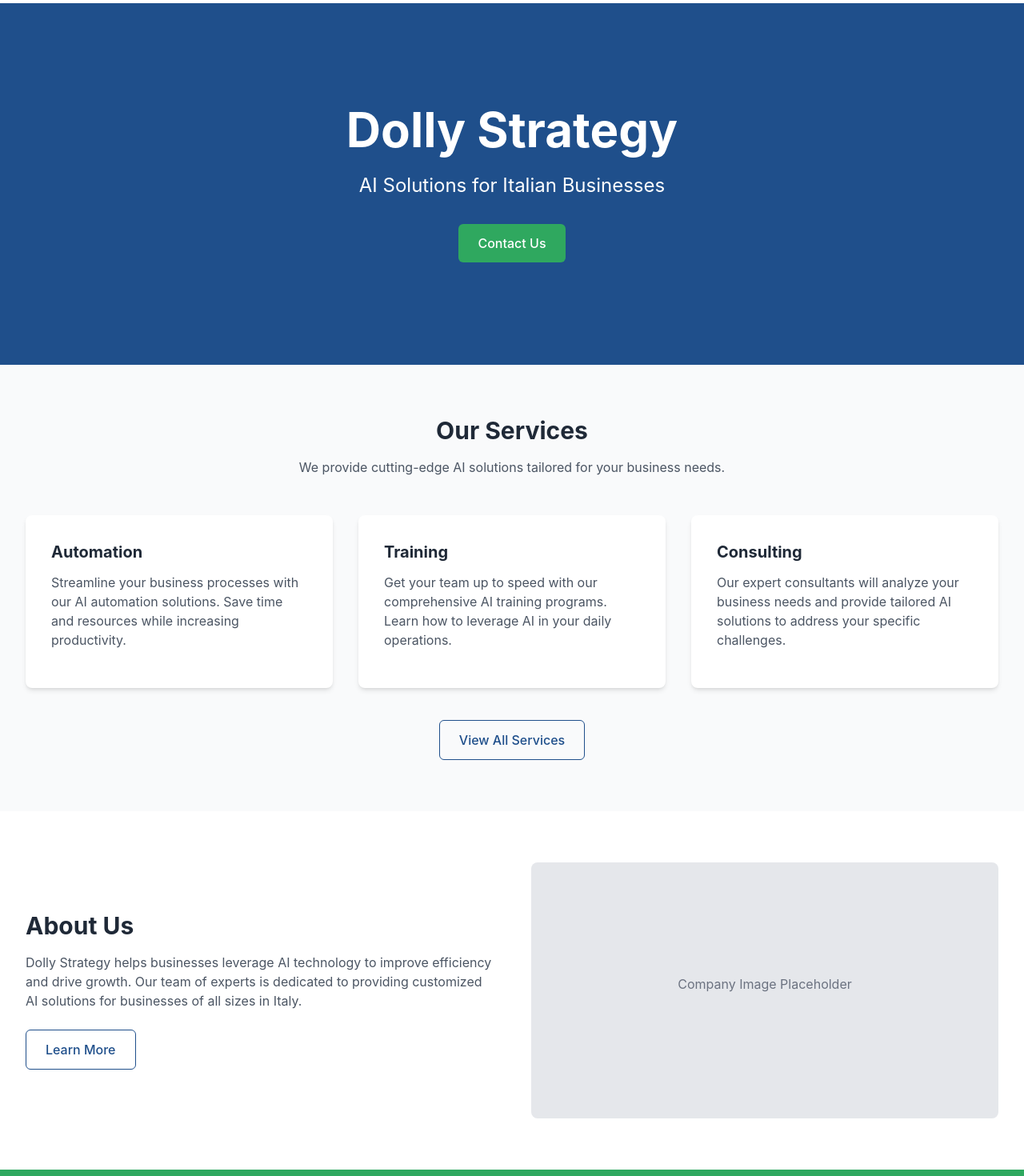
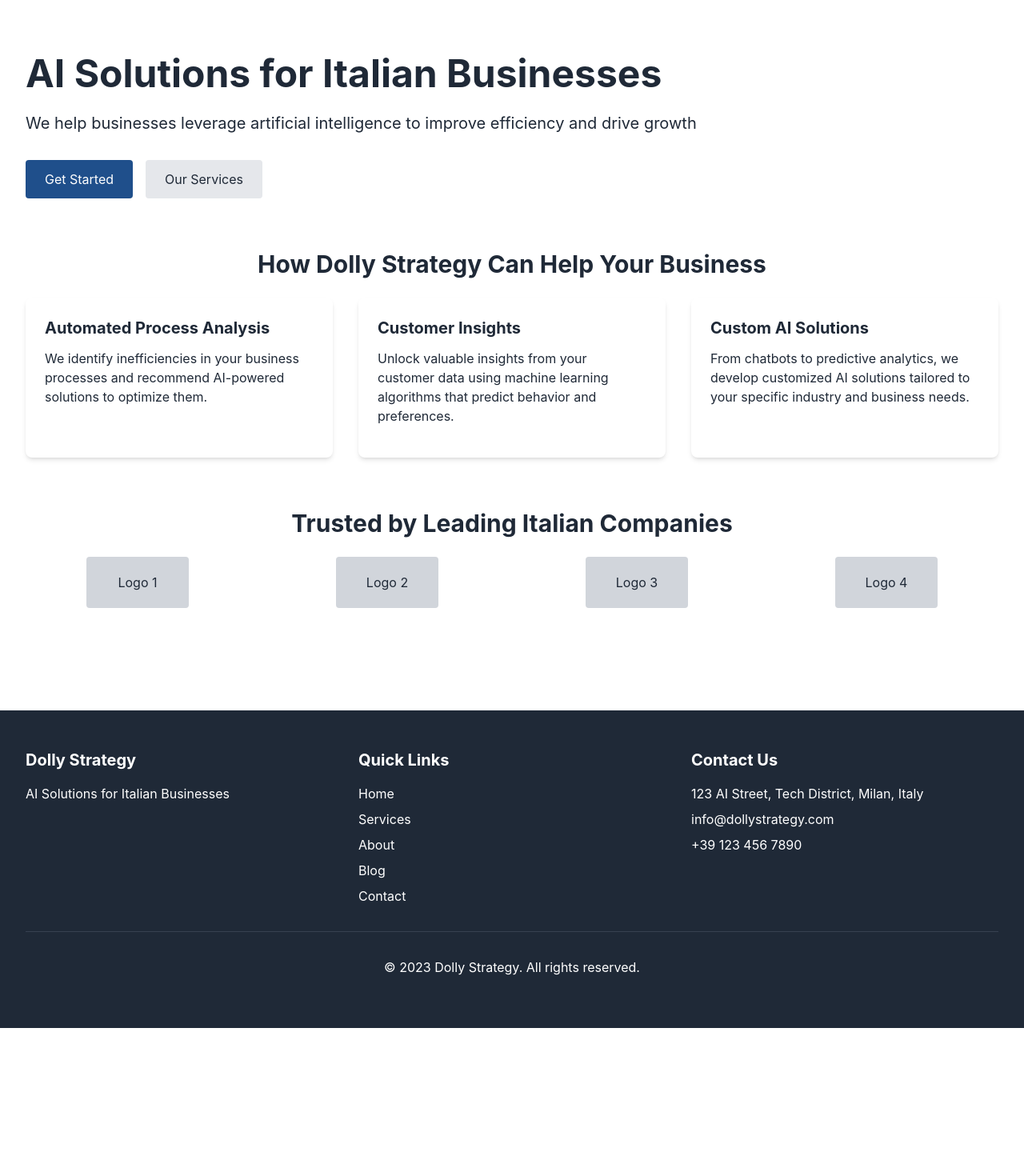
Before and after one commit to GioBordoli/dolly-strategy-website, a Next.js app: page / in a window 1280 px wide. Shown: the part 60-1530 px from the top of the page at 80% size. After the commit the page ends 1345 px from the top, so only its background shows below. Built offline with nearby package versions, Linux system fonts and the light colour scheme.

Commit message:
Fix double header/footer issue when switching languages

```diff
--- a/app/about/page.tsx
+++ b/app/about/page.tsx
@@ -1,8 +1,10 @@
 import Image from 'next/image';
+import EnglishLayout from '../layout-en';
 
 export default function AboutPage() {
   return (
-    <div className="min-h-screen py-16 pt-24">
+    <EnglishLayout>
+      <div className="min-h-screen py-16">
         <div className="container-custom">
           {/* Page Header */}
           <div className="text-center mb-16">
@@ -110,5 +112,6 @@ export default function AboutPage() {
           </div>
         </div>
       </div>
+    </EnglishLayout>
   );
 }
--- a/app/it/page.tsx
+++ b/app/it/page.tsx
@@ -3,97 +3,81 @@ import Link from 'next/link';
 
 export default function HomePageItalian() {
   return (
-    <div className="min-h-screen">
-      {/* Hero Section */}
-      <section className="bg-primary-blue text-white py-24 md:py-32">
-        <div className="container-custom">
-          <div className="max-w-3xl mx-auto text-center">
-            <h1 className="text-4xl md:text-6xl font-bold mb-6">Dolly Strategy</h1>
-            <p className="text-xl md:text-2xl mb-8">Soluzioni AI per le Aziende Italiane</p>
-            <Link href="/it/contact" className="btn btn-primary">
-              Contattaci
-            </Link>
+    <div className="container-custom mx-auto py-16">
+      <section className="mb-16">
+        <h1 className="text-4xl md:text-5xl font-bold mb-6">
+          Soluzioni AI per le Aziende Italiane
+        </h1>
+        <p className="text-xl mb-8">
+          Aiutiamo le aziende a sfruttare l'intelligenza artificiale per migliorare l'efficienza e guidare la crescita
+        </p>
+        <div className="flex flex-col md:flex-row gap-4">
+          <a
+            href="/it/contact"
+            className="bg-primary-blue text-white py-3 px-6 rounded hover:bg-blue-700 transition w-full md:w-auto text-center"
+          >
+            Inizia Ora
+          </a>
+          <a
+            href="/it/services"
+            className="bg-gray-200 text-gray-800 py-3 px-6 rounded hover:bg-gray-300 transition w-full md:w-auto text-center"
+          >
+            I Nostri Servizi
+          </a>
+        </div>
+      </section>
+
+      <section className="mb-16">
+        <h2 className="text-3xl font-bold mb-6 text-center">
+          Come Dolly Strategy Può Aiutare la Tua Azienda
+        </h2>
+        <div className="grid grid-cols-1 md:grid-cols-3 gap-8">
+          <div className="bg-white p-6 rounded-lg shadow-md">
+            <h3 className="text-xl font-bold mb-3">Analisi Automatizzata dei Processi</h3>
+            <p>
+              Identifichiamo le inefficienze nei processi aziendali e raccomandiamo soluzioni basate sull'AI per ottimizzarli.
+            </p>
+          </div>
+          <div className="bg-white p-6 rounded-lg shadow-md">
+            <h3 className="text-xl font-bold mb-3">Approfondimenti sui Clienti</h3>
+            <p>
+              Sblocca preziose informazioni dai dati dei tuoi clienti utilizzando algoritmi di machine learning che prevedono comportamenti e preferenze.
+            </p>
+          </div>
+          <div className="bg-white p-6 rounded-lg shadow-md">
+            <h3 className="text-xl font-bold mb-3">Soluzioni AI Personalizzate</h3>
+            <p>
+              Dai chatbot all'analisi predittiva, sviluppiamo soluzioni AI personalizzate adattate alle specifiche esigenze della tua industria e del tuo business.
+            </p>
           </div>
         </div>
       </section>
 
-      {/* Services Overview Section */}
-      <section className="py-16 bg-gray-50">
-        <div className="container-custom">
-          <div className="text-center max-w-3xl mx-auto mb-12">
-            <h2 className="text-3xl font-bold mb-4">I Nostri Servizi</h2>
-            <p className="text-gray-600">
-              Forniamo soluzioni AI all&apos;avanguardia su misura per le esigenze della tua azienda.
-            </p>
-          </div>
-
-          <div className="grid grid-cols-1 md:grid-cols-3 gap-8">
-            {/* Service 1 */}
-            <div className="bg-white p-8 rounded-lg shadow-md">
-              <h3 className="text-xl font-bold mb-3">Automazione</h3>
-              <p className="text-gray-600">
-                Semplifica i processi aziendali con le nostre soluzioni di automazione AI. Risparmia tempo e risorse aumentando la produttività.
-              </p>
-            </div>
-
-            {/* Service 2 */}
-            <div className="bg-white p-8 rounded-lg shadow-md">
-              <h3 className="text-xl font-bold mb-3">Formazione</h3>
-              <p className="text-gray-600">
-                Porta il tuo team all&apos;avanguardia con i nostri programmi di formazione AI completi. Impara a sfruttare l&apos;AI nelle operazioni quotidiane.
-              </p>
-            </div>
-
-            {/* Service 3 */}
-            <div className="bg-white p-8 rounded-lg shadow-md">
-              <h3 className="text-xl font-bold mb-3">Consulenza</h3>
-              <p className="text-gray-600">
-                I nostri consulenti esperti analizzeranno le esigenze della tua azienda e forniranno soluzioni AI su misura per affrontare le tue sfide specifiche.
-              </p>
+      <section className="mb-16">
+        <h2 className="text-3xl font-bold mb-6 text-center">
+          Fidato dalle Principali Aziende Italiane
+        </h2>
+        <div className="grid grid-cols-2 md:grid-cols-4 gap-8 items-center">
+          <div className="flex justify-center">
+            <div className="w-32 h-16 bg-gray-300 rounded flex items-center justify-center">
+              Logo 1
             </div>
           </div>
-
-          <div className="text-center mt-10">
-            <Link href="/it/services" className="btn btn-outline">
-              Visualizza Tutti i Servizi
-            </Link>
-          </div>
-        </div>
-      </section>
-
-      {/* About Section */}
-      <section className="py-16">
-        <div className="container-custom">
-          <div className="grid grid-cols-1 md:grid-cols-2 gap-12 items-center">
-            <div>
-              <h2 className="text-3xl font-bold mb-4">Chi Siamo</h2>
-              <p className="text-gray-600 mb-6">
-                Dolly Strategy aiuta le aziende a sfruttare la tecnologia AI per migliorare l&apos;efficienza e guidare la crescita. Il nostro team di esperti è dedicato a fornire soluzioni AI personalizzate per aziende di tutte le dimensioni in Italia.
-              </p>
-              <Link href="/it/about" className="btn btn-outline">
-                Scopri di Più
-              </Link>
-            </div>
-            <div className="relative h-80 w-full">
-              {/* Placeholder for an image. In a real project, replace with an actual image */}
-              <div className="bg-gray-200 rounded-lg h-full w-full flex items-center justify-center">
-                <p className="text-gray-500">Placeholder Immagine Aziendale</p>
-              </div>
+          <div className="flex justify-center">
+            <div className="w-32 h-16 bg-gray-300 rounded flex items-center justify-center">
+              Logo 2
             </div>
           </div>
-        </div>
-      </section>
-
-      {/* Contact CTA Section */}
-      <section className="py-16 bg-primary-green text-white">
-        <div className="container-custom text-center">
-          <h2 className="text-3xl font-bold mb-6">Contattaci</h2>
-          <p className="text-xl mb-8 max-w-2xl mx-auto">
-            Pronto a trasformare la tua azienda con l&apos;AI? Contattaci oggi!
-          </p>
-          <Link href="/it/contact" className="btn bg-white text-primary-green hover:bg-gray-100">
-            Contattaci Ora
-          </Link>
+          <div className="flex justify-center">
+            <div className="w-32 h-16 bg-gray-300 rounded flex items-center justify-center">
+              Logo 3
+            </div>
+          </div>
+          <div className="flex justify-center">
+            <div className="w-32 h-16 bg-gray-300 rounded flex items-center justify-center">
+              Logo 4
+            </div>
+          </div>
         </div>
       </section>
     </div>
--- /dev/null
+++ b/app/layout-en.tsx
@@ -0,0 +1,16 @@
+import Header from './components/Header';
+import Footer from './components/Footer';
+
+export default function EnglishLayout({
+  children,
+}: {
+  children: React.ReactNode;
+}) {
+  return (
+    <>
+      <Header />
+      <main className="pt-16 flex-grow">{children}</main>
+      <Footer />
+    </>
+  );
+}
--- a/app/layout.tsx
+++ b/app/layout.tsx
@@ -1,7 +1,5 @@
 import type { Metadata } from 'next';
 import './globals.css';
-import Header from './components/Header';
-import Footer from './components/Footer';
 
 export const metadata: Metadata = {
   title: 'Dolly Strategy | AI Solutions for Italian Businesses',
@@ -15,10 +13,8 @@ export default function RootLayout({
 }) {
   return (
     <html lang="en">
-      <body>
-        <Header />
-        <main className="pt-16">{children}</main>
-        <Footer />
+      <body className="min-h-screen flex flex-col">
+        {children}
       </body>
     </html>
   );
--- a/app/page.tsx
+++ b/app/page.tsx
@@ -1,101 +1,91 @@
 import Image from 'next/image';
 import Link from 'next/link';
+import EnglishLayout from './layout-en';
 
-export default function HomePage() {
+export default function Home() {
   return (
-    <div className="min-h-screen">
-      {/* Hero Section */}
-      <section className="bg-primary-blue text-white py-24 md:py-32">
-        <div className="container-custom">
-          <div className="max-w-3xl mx-auto text-center">
-            <h1 className="text-4xl md:text-6xl font-bold mb-6">Dolly Strategy</h1>
-            <p className="text-xl md:text-2xl mb-8">AI Solutions for Italian Businesses</p>
-            <Link href="/contact" className="btn btn-primary">
-              Contact Us
-            </Link>
+    <EnglishLayout>
+      <div className="container-custom mx-auto py-16">
+        <section className="mb-16">
+          <h1 className="text-4xl md:text-5xl font-bold mb-6">
+            AI Solutions for Italian Businesses
+          </h1>
+          <p className="text-xl mb-8">
+            We help businesses leverage artificial intelligence to improve efficiency and drive growth
+          </p>
+          <div className="flex flex-col md:flex-row gap-4">
+            <a
+              href="/contact"
+              className="bg-primary-blue text-white py-3 px-6 rounded hover:bg-blue-700 transition w-full md:w-auto text-center"
+            >
+              Get Started
+            </a>
+            <a
+              href="/services"
+              className="bg-gray-200 text-gray-800 py-3 px-6 rounded hover:bg-gray-300 transition w-full md:w-auto text-center"
+            >
+              Our Services
+            </a>
           </div>
-        </div>
-      </section>
+        </section>
 
-      {/* Services Overview Section */}
-      <section className="py-16 bg-gray-50">
-        <div className="container-custom">
-          <div className="text-center max-w-3xl mx-auto mb-12">
-            <h2 className="text-3xl font-bold mb-4">Our Services</h2>
-            <p className="text-gray-600">
-              We provide cutting-edge AI solutions tailored for your business needs.
-            </p>
-          </div>
-
+        <section className="mb-16">
+          <h2 className="text-3xl font-bold mb-6 text-center">
+            How Dolly Strategy Can Help Your Business
+          </h2>
           <div className="grid grid-cols-1 md:grid-cols-3 gap-8">
-            {/* Service 1 */}
-            <div className="bg-white p-8 rounded-lg shadow-md">
-              <h3 className="text-xl font-bold mb-3">Automation</h3>
-              <p className="text-gray-600">
-                Streamline your business processes with our AI automation solutions. Save time and resources while increasing productivity.
+            <div className="bg-white p-6 rounded-lg shadow-md">
+              <h3 className="text-xl font-bold mb-3">Automated Process Analysis</h3>
+              <p>
+                We identify inefficiencies in your business processes and recommend AI-powered
+                solutions to optimize them.
               </p>
             </div>
-
-            {/* Service 2 */}
-            <div className="bg-white p-8 rounded-lg shadow-md">
-              <h3 className="text-xl font-bold mb-3">Training</h3>
-              <p className="text-gray-600">
-                Get your team up to speed with our comprehensive AI training programs. Learn how to leverage AI in your daily operations.
+            <div className="bg-white p-6 rounded-lg shadow-md">
+              <h3 className="text-xl font-bold mb-3">Customer Insights</h3>
+              <p>
+                Unlock valuable insights from your customer data using machine learning algorithms
+                that predict behavior and preferences.
               </p>
             </div>
-
-            {/* Service 3 */}
-            <div className="bg-white p-8 rounded-lg shadow-md">
-              <h3 className="text-xl font-bold mb-3">Consulting</h3>
-              <p className="text-gray-600">
-                Our expert consultants will analyze your business needs and provide tailored AI solutions to address your specific challenges.
+            <div className="bg-white p-6 rounded-lg shadow-md">
+              <h3 className="text-xl font-bold mb-3">Custom AI Solutions</h3>
+              <p>
+                From chatbots to predictive analytics, we develop customized AI solutions tailored to
+                your specific industry and business needs.
               </p>
             </div>
           </div>
+        </section>
 
-          <div className="text-center mt-10">
-            <Link href="/services" className="btn btn-outline">
-              View All Services
-            </Link>
-          </div>
-        </div>
-      </section>
-
-      {/* About Section */}
-      <section className="py-16">
-        <div className="container-custom">
-          <div className="grid grid-cols-1 md:grid-cols-2 gap-12 items-center">
-            <div>
-              <h2 className="text-3xl font-bold mb-4">About Us</h2>
-              <p className="text-gray-600 mb-6">
-                Dolly Strategy helps businesses leverage AI technology to improve efficiency and drive growth. Our team of experts is dedicated to providing customized AI solutions for businesses of all sizes in Italy.
-              </p>
-              <Link href="/about" className="btn btn-outline">
-                Learn More
-              </Link>
+        <section className="mb-16">
+          <h2 className="text-3xl font-bold mb-6 text-center">
+            Trusted by Leading Italian Companies
+          </h2>
+          <div className="grid grid-cols-2 md:grid-cols-4 gap-8 items-center">
+            <div className="flex justify-center">
+              <div className="w-32 h-16 bg-gray-300 rounded flex items-center justify-center">
+                Logo 1
+              </div>
             </div>
-            <div className="relative h-80 w-full">
-              {/* Placeholder for an image. In a real project, replace with an actual image */}
-              <div className="bg-gray-200 rounded-lg h-full w-full flex items-center justify-center">
-                <p className="text-gray-500">Company Image Placeholder</p>
+            <div className="flex justify-center">
+              <div className="w-32 h-16 bg-gray-300 rounded flex items-center justify-center">
+                Logo 2
+              </div>
+            </div>
+            <div className="flex justify-center">
+              <div className="w-32 h-16 bg-gray-300 rounded flex items-center justify-center">
+                Logo 3
+              </div>
+            </div>
+            <div className="flex justify-center">
+              <div className="w-32 h-16 bg-gray-300 rounded flex items-center justify-center">
+                Logo 4
               </div>
             </div>
           </div>
-        </div>
-      </section>
-
-      {/* Contact CTA Section */}
-      <section className="py-16 bg-primary-green text-white">
-        <div className="container-custom text-center">
-          <h2 className="text-3xl font-bold mb-6">Get in Touch</h2>
-          <p className="text-xl mb-8 max-w-2xl mx-auto">
-            Ready to transform your business with AI? Contact us today!
-          </p>
-          <Link href="/contact" className="btn bg-white text-primary-green hover:bg-gray-100">
-            Contact Us Now
-          </Link>
-        </div>
-      </section>
-    </div>
+        </section>
+      </div>
+    </EnglishLayout>
   );
 }
--- a/app/services/page.tsx
+++ b/app/services/page.tsx
@@ -1,8 +1,10 @@
 import Link from 'next/link';
+import EnglishLayout from '../layout-en';
 
 export default function ServicesPage() {
   return (
-    <div className="min-h-screen py-16 pt-24">
+    <EnglishLayout>
+      <div className="min-h-screen py-16">
         <div className="container-custom">
           {/* Page Header */}
           <div className="text-center mb-16">
@@ -122,5 +124,6 @@ export default function ServicesPage() {
           </div>
         </div>
       </div>
+    </EnglishLayout>
   );
 }
```
Also changed, not shown: app/blog/page.tsx (+6 -3 lines), app/contact/page.tsx (+5 -3 lines), app/it/layout.tsx (+6 -9 lines), app/test/page.tsx (+8 -4 lines). Lines whose indentation alone changed are shown as unchanged.
